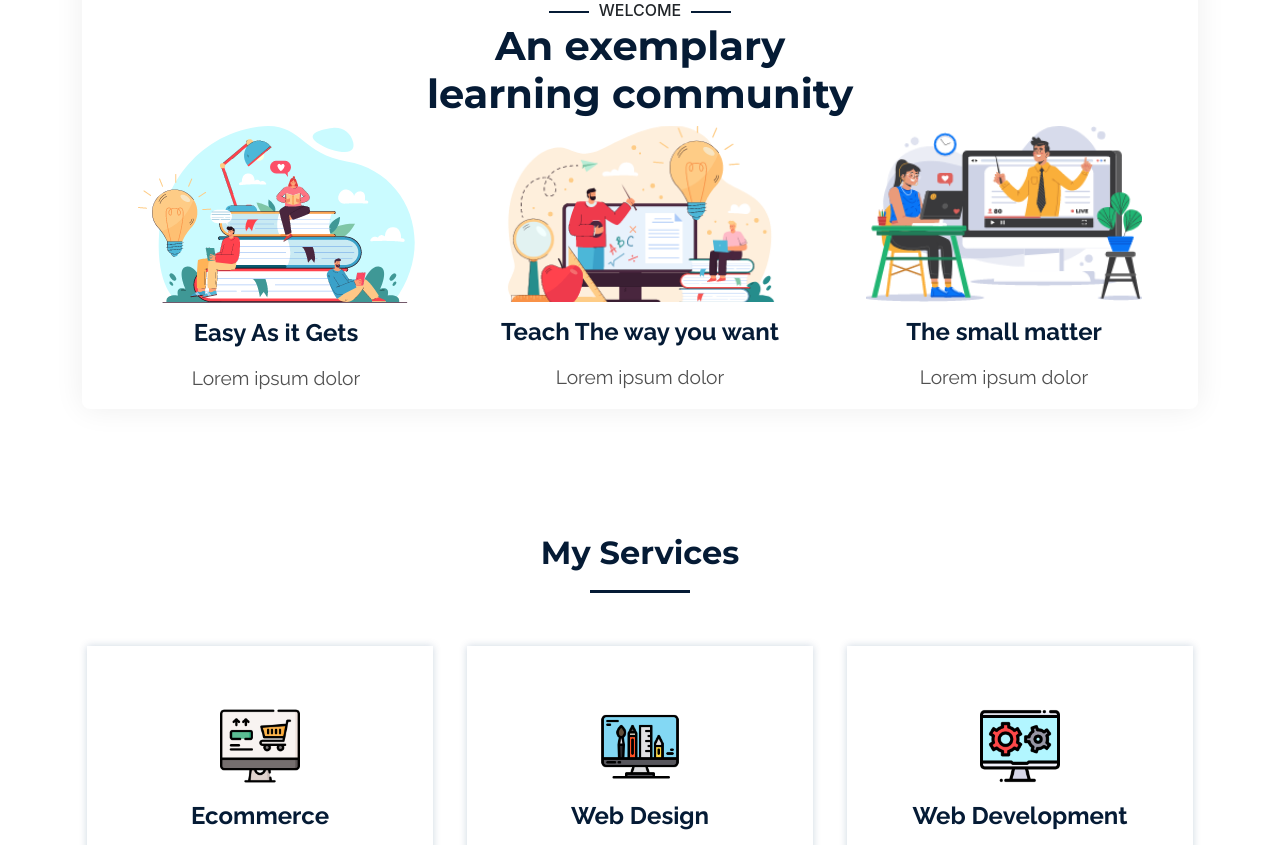
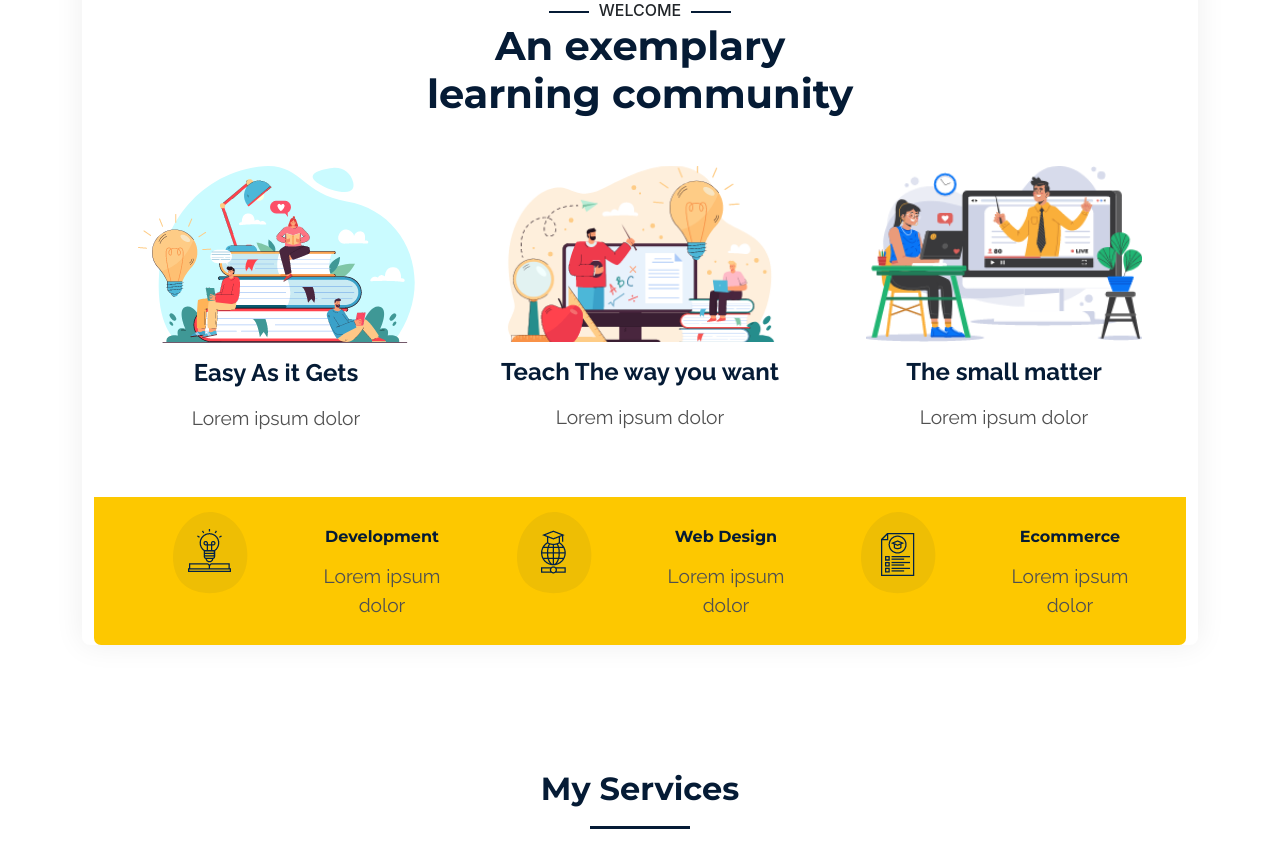
Before and after one commit to miasif/React-website, a React (Create React App) app: page / in a window 1280 px wide. Shown: the part 580-1425 px from the top of the page. Built offline with nearby package versions, Linux system fonts and the light colour scheme.

Commit message:
home page done

```diff
--- a/src/components/Welcome/Welcome.jsx
+++ b/src/components/Welcome/Welcome.jsx
@@ -24,7 +24,7 @@ class Welcome extends Component {
                       learning community
                     </h2>
 
-                    <Container>
+                    <Container className="text-center mt-5">
                       <Row>
                         <Col lg={4} md={6} sm={12}>
                           <img src={pageone} alt="" />
@@ -52,6 +52,61 @@ class Welcome extends Component {
                           </p>
                         </Col>
                       </Row>
+
+                      {/* // Intro Footer Start  */}
+
+                      <Row className="intro-footer bg-base text-center mt-5">
+                        <Col lg={4} md={6} sm={12}>
+                          <Row>
+                            <Col lg={6} md={6} sm={12}>
+                              <img className="sideImg" src={imgone} alt="" />
+                            </Col>
+
+                            <Col lg={6} md={6} sm={12}>
+                              <h5 className="text-justify homeIntro">
+                                Development
+                              </h5>
+                              <p className="text-justify serviceDescription">
+                                Lorem ipsum dolor
+                              </p>
+                            </Col>
+                          </Row>
+                        </Col>
+
+                        <Col lg={4} md={6} sm={12}>
+                          <Row>
+                            <Col lg={6} md={6} sm={12}>
+                              <img className="sideImg" src={imgtwo} alt="" />
+                            </Col>
+
+                            <Col lg={6} md={6} sm={12}>
+                              <h5 className="text-justify homeIntro">
+                                Web Design
+                              </h5>
+                              <p className="text-justify serviceDescription">
+                                Lorem ipsum dolor
+                              </p>
+                            </Col>
+                          </Row>
+                        </Col>
+
+                        <Col lg={4} md={6} sm={12}>
+                          <Row>
+                            <Col lg={6} md={6} sm={12}>
+                              <img className="sideImg" src={imgthree} alt="" />
+                            </Col>
+
+                            <Col lg={6} md={6} sm={12}>
+                              <h5 className="text-justify homeIntro">
+                                Ecommerce
+                              </h5>
+                              <p className="text-justify serviceDescription">
+                                Lorem ipsum dolor
+                              </p>
+                            </Col>
+                          </Row>
+                        </Col>
+                      </Row>
                     </Container>
                   </div>
                 </div>
```
Also changed, not shown: 1 other file (tests, documents, lock files or other folders).
